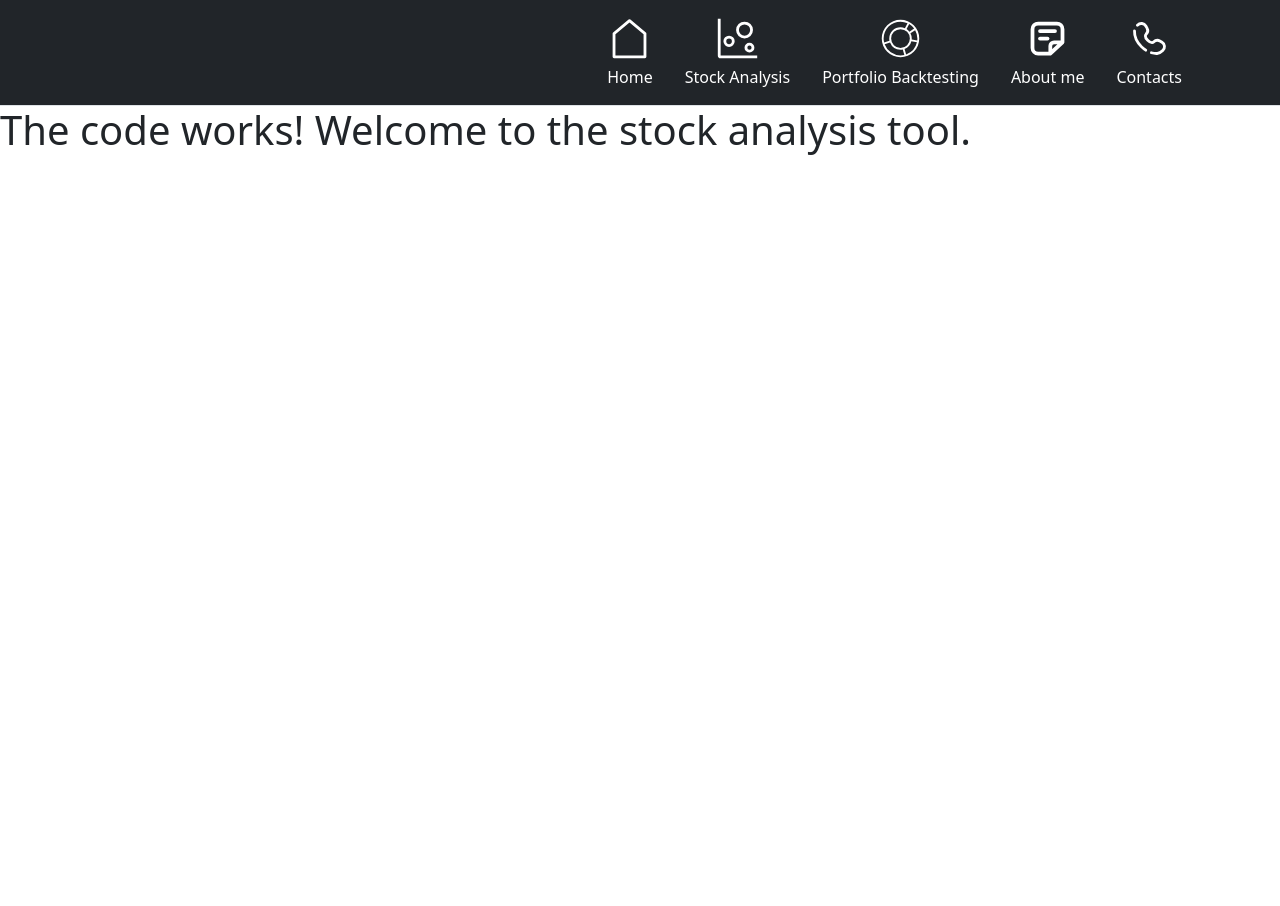
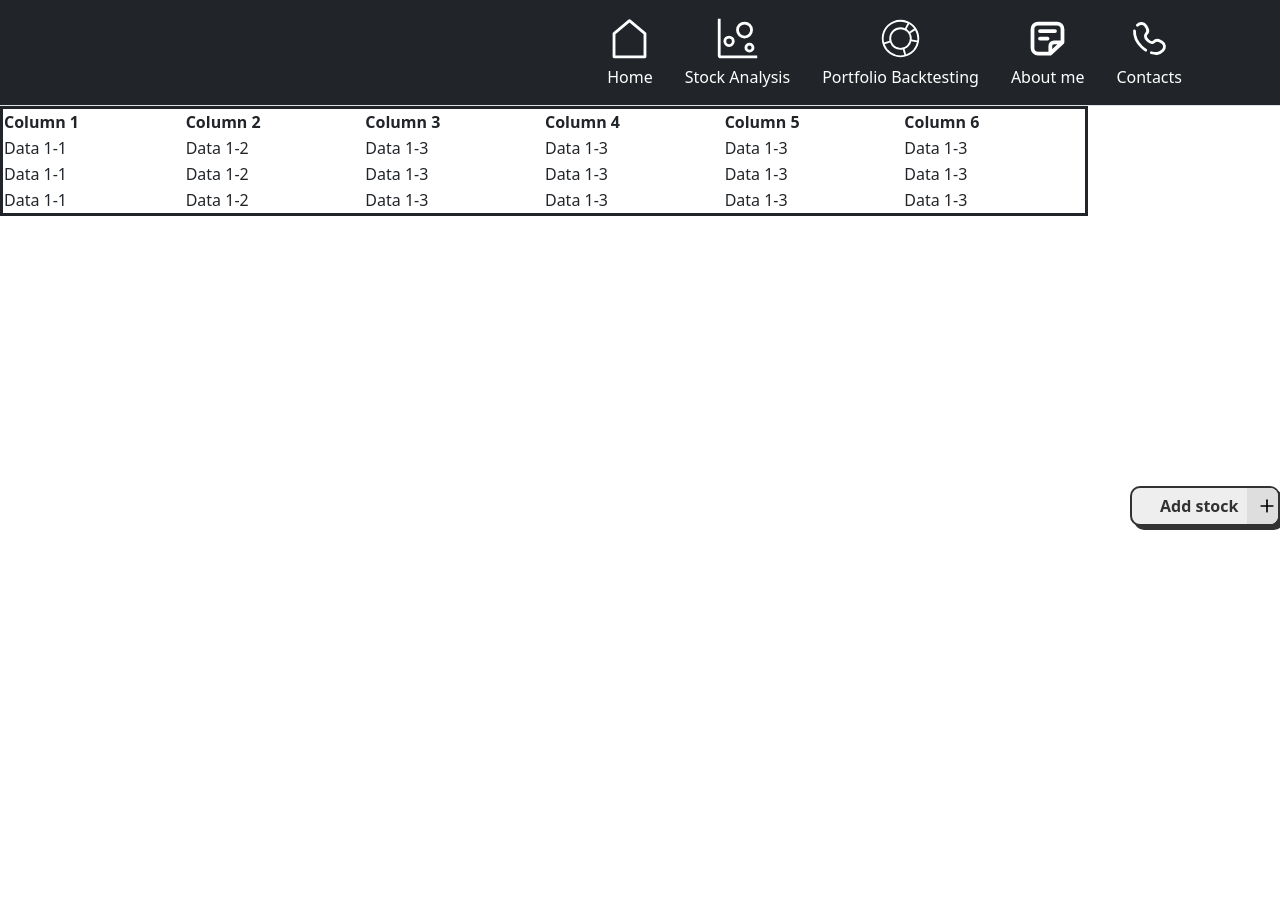
Before and after one commit to KlaidasCodes/StockAndPortfolioAnalysis, a Flask app: page /stock_analysis in a window 1280 px wide. Before the commit the page ends 155 px from the top, so only its background shows below. Run offline with Flask 3, Linux system fonts and the light colour scheme.

Commit message:
Added tables for stock_analysis that shrink once there's more tables added, up to 3 tables on screen. Also added a button that adds those tables.

```diff
--- a/templates/stock_analysis.html
+++ b/templates/stock_analysis.html
@@ -2,10 +2,94 @@
 <html lang="en">
 <head>
     <meta charset="UTF-8">
+    <meta name="viewport" content="width=device-width, initial-scale=1.0">
     <title>Contacts</title>
     <link rel="icon" type="image/png" sizes="32x32" href="./static/favicon-32x32.png">
     <link href="https://cdn.jsdelivr.net/npm/bootstrap@5.3.3/dist/css/bootstrap.min.css" rel="stylesheet"
           integrity="sha384-QWTKZyjpPEjISv5WaRU9OFeRpok6YctnYmDr5pNlyT2bRjXh0JMhjY6hW+ALEwIH" crossorigin="anonymous">
+    <style>
+        #table-container {
+            position: relative;
+            height: 100vh; /* Full viewport height */
+        }
+
+        .dynamic-table {
+            width: 85%; /* Initial table takes up full width */
+            border-collapse: collapse;
+            border: 3px solid #212429;
+        }
+
+
+        #add-table-btn {
+            position: absolute;
+            top: 50%;
+            right: 0;
+            transform: translateY(-50%);
+        }
+        .button {
+              --main-focus: #2d8cf0;
+              --font-color: #323232;
+              --bg-color-sub: #dedede;
+              --bg-color: #eee;
+              --main-color: #323232;
+              position: relative;
+              width: 150px;
+              height: 40px;
+              cursor: pointer;
+              display: flex;
+              align-items: center;
+              border: 2px solid var(--main-color);
+              box-shadow: 4px 4px var(--main-color);
+              background-color: var(--bg-color);
+              border-radius: 10px;
+              overflow: hidden;
+            }
+
+            .button, .button__icon, .button__text {
+              transition: all 0.3s;
+            }
+
+            .button .button__text {
+              transform: translateX(22px);
+              color: var(--font-color);
+              font-weight: 600;
+            }
+
+            .button .button__icon {
+              position: absolute;
+              transform: translateX(109px);
+              height: 100%;
+              width: 39px;
+              background-color: var(--bg-color-sub);
+              display: flex;
+              align-items: center;
+              justify-content: center;
+            }
+
+            .button .svg {
+              width: 20px;
+              fill: var(--main-color);
+            }
+
+            .button:hover {
+              background: var(--bg-color);
+            }
+
+            .button:hover .button__text {
+              color: transparent;
+            }
+
+            .button:hover .button__icon {
+              width: 148px;
+              transform: translateX(0);
+            }
+
+            .button:active {
+              transform: translate(3px, 3px);
+              box-shadow: 0px 0px var(--main-color);
+            }
+
+    </style>
 </head>
 <body>
     <div class="px-3 py-2 text-bg-dark border-bottom">
@@ -50,9 +134,63 @@
         </div>
       </div>
     </div>
-    <h1> The code works! Welcome to the stock analysis tool. </h1>
+
+
+<div id="table-container">
+    <!-- Initial table (takes up the entire screen) -->
+    <table class="dynamic-table">
+<thead>
+        <tr>
+            <th>Column 1</th>
+            <th>Column 2</th>
+            <th>Column 3</th>
+            <th>Column 4</th>
+            <th>Column 5</th>
+            <th>Column 6</th>
+        </tr>
+    </thead>
+    <tbody>
+        <tr>
+            <td>Data 1-1</td>
+            <td>Data 1-2</td>
+            <td>Data 1-3</td>
+            <td>Data 1-3</td>
+            <td>Data 1-3</td>
+            <td>Data 1-3</td>
+        </tr>
+        <tr>
+            <td>Data 1-1</td>
+            <td>Data 1-2</td>
+            <td>Data 1-3</td>
+            <td>Data 1-3</td>
+            <td>Data 1-3</td>
+            <td>Data 1-3</td>
+        </tr>        <tr>
+            <td>Data 1-1</td>
+            <td>Data 1-2</td>
+            <td>Data 1-3</td>
+            <td>Data 1-3</td>
+            <td>Data 1-3</td>
+            <td>Data 1-3</td>
+        </tr>
+    </tbody>
+    </table>
+    <button class="button" type="button" id="add-table-btn">
+  <span class="button__text">Add stock</span>
+  <span class="button__icon"><svg class="svg" fill="none" height="24" stroke="currentColor" stroke-linecap="round"
+                                  stroke-linejoin="round" stroke-width="2" viewBox="0 0 24 24" width="24"
+                                  xmlns="http://www.w3.org/2000/svg"><line x1="12" x2="12" y1="5" y2="19"></line>
+      <line x1="5" x2="19" y1="12" y2="12"></line></svg></span>
+</button>
+</div>
+
+
+<!--    <h1> The code works! Welcome to the stock analysis tool. </h1>-->
+
+
 <script src="https://cdn.jsdelivr.net/npm/bootstrap@5.3.3/dist/js/bootstrap.bundle.min.js"
         integrity="sha384-YvpcrYf0tY3lHB60NNkmXc5s9fDVZLESaAA55NDzOxhy9GkcIdslK1eN7N6jIeHz"
         crossorigin="anonymous"></script>
+<script src="../static/script.js"></script>
 </body>
 </html>
```
Also changed, not shown: financial_stuff.py (renamed from main.py).
